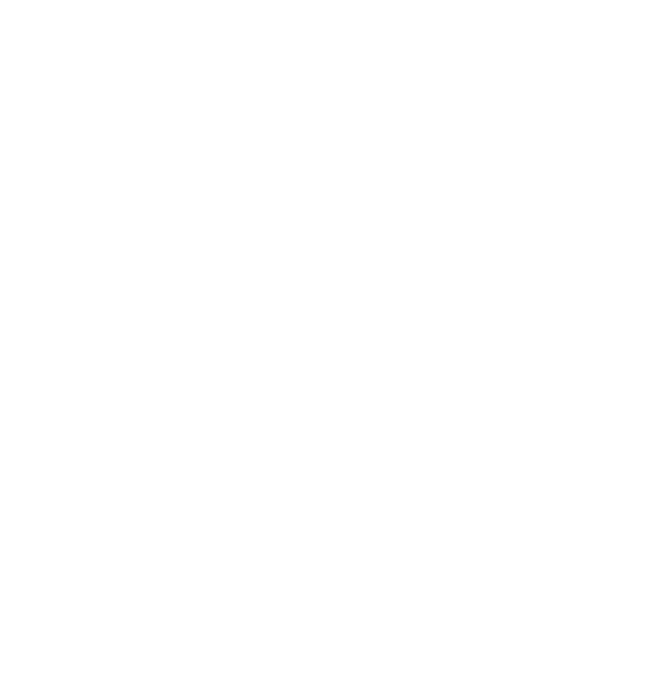
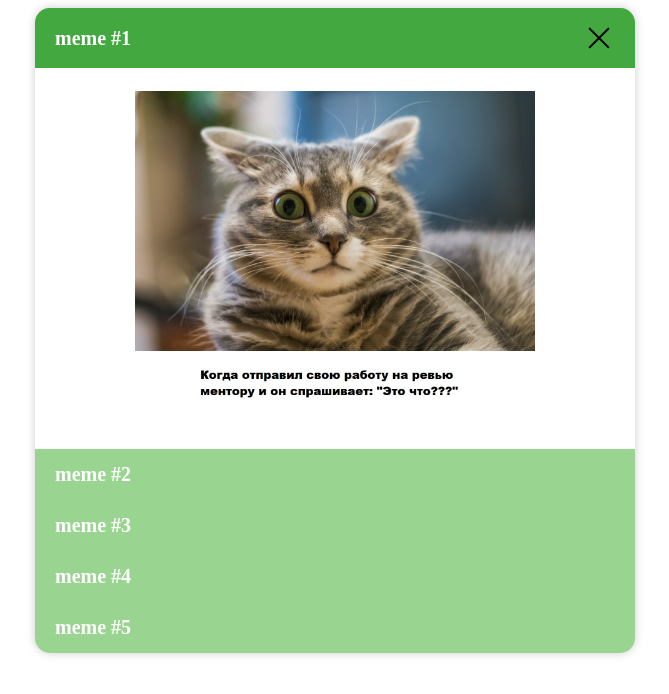
Before and after one commit to aarzybaev/cssBayan, a plain HTML site: page cssBayan/index.html in a window 1280 px wide. Shown: the whole page, without its empty margins (305-974 px from the left). Drawn offline with Linux system fonts and the light colour scheme.

Commit message:
feat: build for desktop resolution

```diff
--- a/cssBayan/index.html
+++ b/cssBayan/index.html
@@ -4,9 +4,58 @@
     <meta charset="UTF-8">
     <meta http-equiv="X-UA-Compatible" content="IE=edge">
     <meta name="viewport" content="width=device-width, initial-scale=1.0">
+    <link rel="stylesheet" href="style.css">
     <title>cssBayan</title>
 </head>
 <body>
-
+    <div class="wrapper">
+        <div class="accordion">
+            <div>
+            <input type="radio" name="meme" id="section1" class="accordion__input" checked>
+            <label for="section1" class="accordion__label"><span class="title">meme #1</span><span class="icon"></span></label>
+            <div class="accordion__content">
+                <p>
+                <img src="./img/meme1.jpg" alt="meme" width="400px">
+                </p>
+            </div>
+            </div>
+            <div>
+            <input type="radio" name="meme" id="section2" class="accordion__input">
+            <label for="section2" class="accordion__label"><span class="title">meme #2</span><span class="icon"></span></label>
+            <div class="accordion__content">
+                <p>
+                    <img src="./img/meme2.jpg" alt="meme">
+                </p>
+            </div>
+            </div>
+            <div>
+            <input type="radio" name="meme" id="section3" class="accordion__input">
+            <label for="section3" class="accordion__label"><span class="title">meme #3</span><span class="icon"></span></label>
+            <div class="accordion__content">
+                <p>
+                    <img src="./img/meme3.jpg" alt="meme" width="300px">
+                </p>
+            </div>
+            </div>
+            <div>
+                <input type="radio" name="meme" id="section4" class="accordion__input">
+                <label for="section4" class="accordion__label"><span class="title">meme #4</span><span class="icon"></span></label>
+                <div class="accordion__content">
+                    <p>
+                        <img src="./img/meme4.jpg" alt="meme" width="400px">
+                    </p>
+                </div>
+                </div>
+                <div>
+                    <input type="radio" name="meme" id="section5" class="accordion__input">
+                    <label for="section5" class="accordion__label"><span class="title">meme #5</span><span class="icon"></span></label>
+                    <div class="accordion__content">
+                        <p>
+                            <img src="./img/meme5.png" alt="meme" width="400px">
+                        </p>
+                    </div>
+                    </div>
+        </div>
+    </div>
 </body>
 </html>
--- a/cssBayan/style.css
+++ b/cssBayan/style.css
@@ -0,0 +1,102 @@
+html {
+    margin: 0;
+    padding: 0;
+    font-size: 10px;
+}
+.wrapper {
+    max-width: 1920px;
+}
+
+
+.accordion{
+    max-width: 60rem;
+    box-shadow: 0 0 10px rgba(0, 0, 0, 0.2);
+    border-radius: 15px;
+    overflow: hidden;
+    background-color: rgb(154, 212, 145);
+    margin: auto;
+}
+
+.accordion:hover .icon {
+    display: inline-block;
+}
+
+.accordion__label, .accordion__content{
+    padding: 14px 20px;
+}
+
+.accordion__label{
+    display: flex;
+    justify-content: space-between;
+    align-items: center;
+    color: white;
+    font-weight: bold;
+    cursor: pointer;
+    transition: background-color 0.1s;
+
+}
+
+.accordion__label:hover{
+    background-color: rgba(0, 0, 0, 0.1);
+}
+
+.accordion__label:hover .icon {
+    display: inline-block;
+    background: url(assets/icons/cross.png);
+    width: 32px;
+    height: 32px;
+}
+
+.accordion__label:hover + .accordion__content {
+    display: block;
+}
+
+.accordion__content{
+    background: white;
+    line-height: 1.6;
+    font-size: 0.85em;
+    display: none;
+}
+
+.accordion__content p {
+    text-align: center;
+    cursor: pointer;
+
+}
+.accordion__input{
+    display: none;
+}
+
+.accordion__input:checked ~ .accordion__content{
+    display: block;
+    animation: fadeIn 2s;
+}
+
+.accordion__input:checked ~ * .icon {
+    display: inline-block;
+    background: url(assets/icons/cross.png);
+
+}
+
+.accordion__input:checked +.accordion__label {
+    background: rgb(68, 168, 65);
+}
+
+.icon {
+    display: none;
+    background: url(assets/icons/plus.png);
+    width: 32px;
+    height: 32px;
+    transition: 0.5s ease;
+
+}
+
+.title {
+    font-size: 2.0rem;
+}
+
+
+@keyframes fadeIn {
+    from { opacity: 0; }
+      to { opacity: 1; }
+}
```
